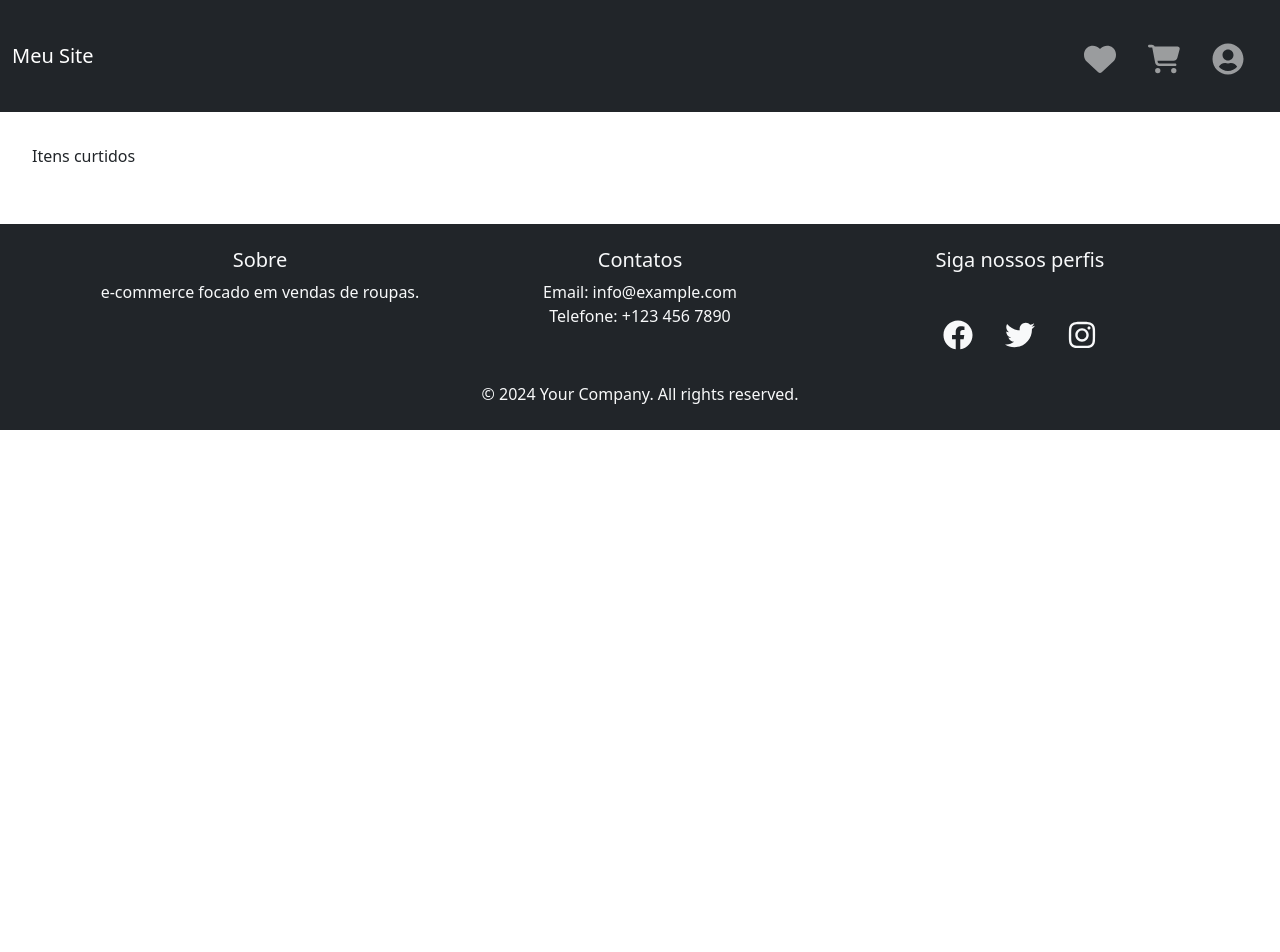
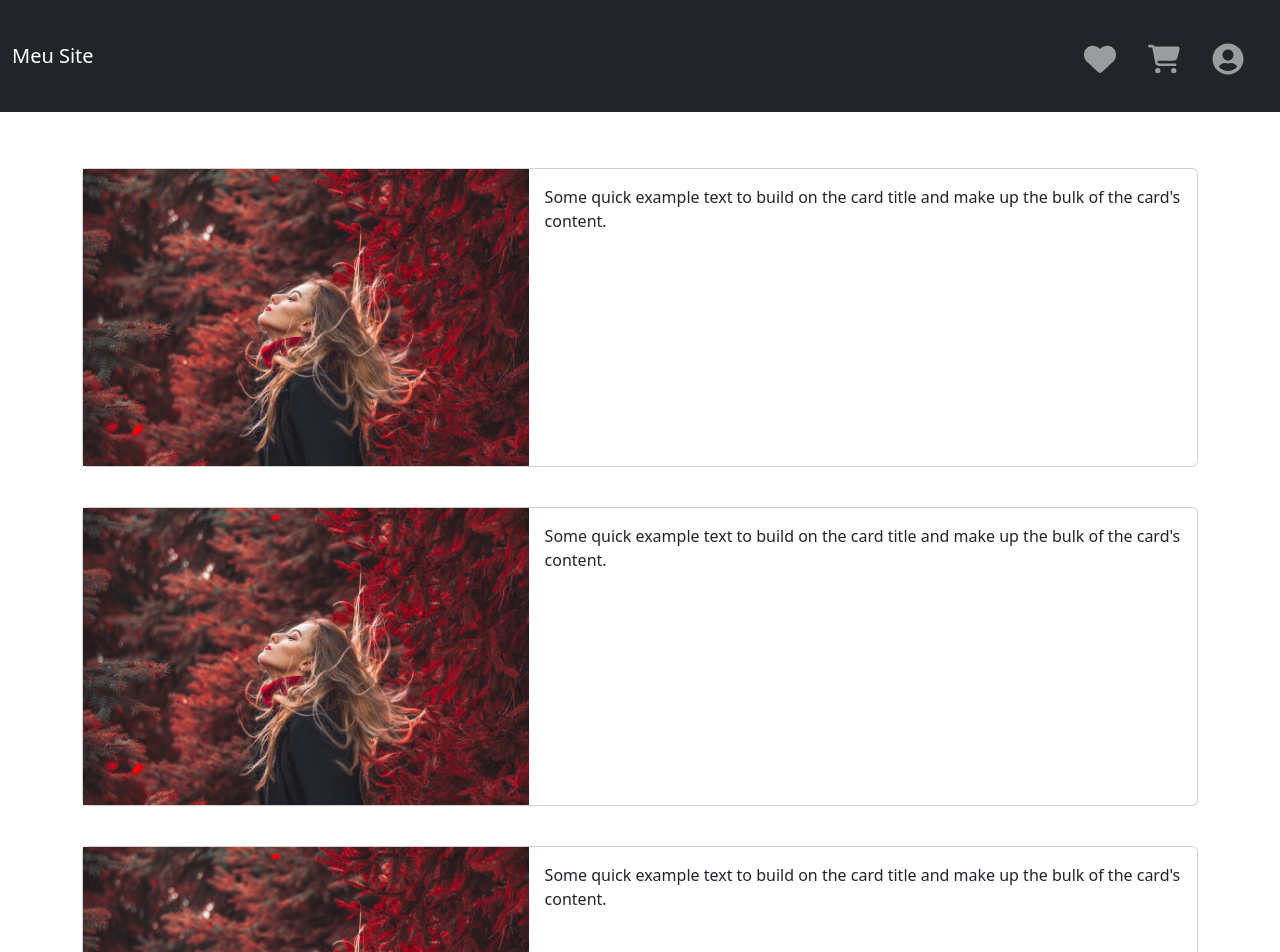
Before and after one commit to ArturMineiro/e-commerce, a React (Vite) app: page /curtidos in a window 1280 px wide. Shown: the top 952 px of the page. Before the commit the page ends 800 px from the top, so only its background shows below. Built offline with nearby package versions, Linux system fonts and the light colour scheme.

Commit message:
começando a fazer o curtidos e incluindo cards laterais

```diff
--- a/src/components/Card.tsx
+++ b/src/components/Card.tsx
@@ -1,8 +1,8 @@
 function Card(){
     return(
-        <div className="card mb-4 md-3" style={{ width: '18rem' }}>
+        <div className="card mb-4 md-3 " style={{ width: '18rem' }}>
         <img src="/assets/homeimage1.jpg" className="card-img-top" alt="Card image" />
-        <div className="card-body">
+        <div className="card-body ">
             <p className="card-text">Some quick example text to build on the card title and make up the bulk of the card's content.</p>
         </div>
     </div>
--- /dev/null
+++ b/src/components/CardLaterais.tsx
@@ -0,0 +1,12 @@
+function CardLaterais() {
+    return (
+        <div className="card mb-4 d-flex flex-row">
+        <img src="/assets/homeimage1.jpg" className="card-img-left" alt="Card image" style={{ width: '40%' }} />
+        <div className="card-body">
+            <p className="card-text">Some quick example text to build on the card title and make up the bulk of the card's content.</p>
+        </div>
+    </div>
+    );
+}
+
+export default CardLaterais;
--- a/src/components/Carrousel.tsx
+++ b/src/components/Carrousel.tsx
@@ -1,4 +1,5 @@
 import React, { useEffect } from 'react';
+
 
 function Carrousel() {
     useEffect(() => {
--- a/src/pages/Curtidos.tsx
+++ b/src/pages/Curtidos.tsx
@@ -1,9 +1,27 @@
-function Curtidos(){
-    return(
-    <div>
- Itens curtidos
-    </div>
-    )
+import Card from "../components/Card"
+import CardLaterais from "../components/CardLaterais";
+
+
+
+function Curtidos() {
+    return (
+        <div className="container mt-4 ">
+            <div className="d-flex flex-column justify-content-center align-items-center">
+                <div className="mb-3 ">
+                    <CardLaterais />
+                </div>
+                <div className="mb-3 ">
+                    <CardLaterais />
+                </div>
+                <div className="mb-3">
+                    <CardLaterais />
+                </div>
+                {/* Adicione mais Cards conforme necessário */}
+            </div>
+        </div>
+    );
 }
 
+
+
 export default Curtidos
```
